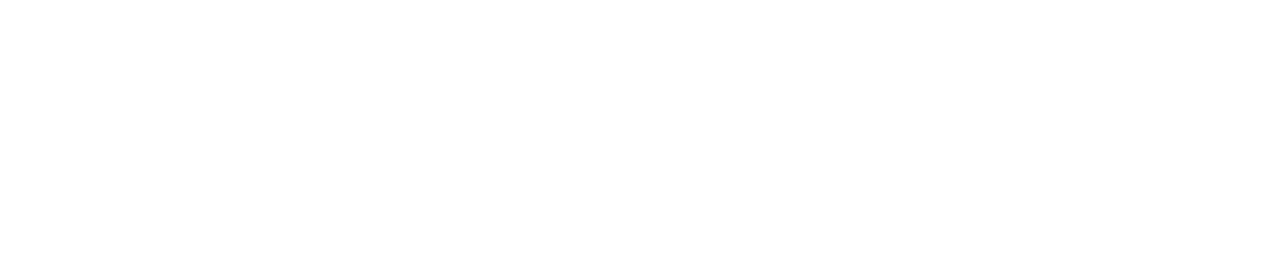
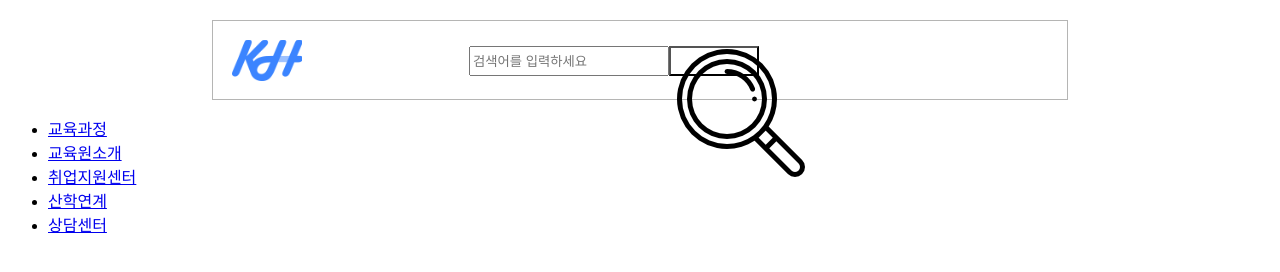
Before and after one commit to khs2810/CSS, a plain HTML site: page 실습/실습2(kh)/index.html in a window 1280 px wide. Drawn offline with Linux system fonts and the light colour scheme.

Commit message:
연습문제푸는중

```diff
--- a/실습/실습2(kh)/index.html
+++ b/실습/실습2(kh)/index.html
@@ -1,11 +1,46 @@
 <!DOCTYPE html>
 <html lang="ko">
+
 <head>
     <meta charset="UTF-8">
     <meta name="viewport" content="width=device-width, initial-scale=1.0">
-    <title>Document</title>
+    <title>KH</title>
+
+
+    <link rel="stylesheet" href="./style/header.css">
+    <!-- <link rel="stylesheet" href="./style/index.css"> -->
+    <!-- <link rel="stylesheet" href="./style/footer.css"> -->
 </head>
+
 <body>
+    <div class="wrap">
+        <!-- 헤드 -->
+        <header class="header">
+            <!-- 로고 -->
+            <div class="left-section">
+                <img id="KH-Logo" src="실습문제2 이미지/logo.PNG" alt="KH로고">
+            </div>
+            <!-- 검색바 -->
+            <div class="middle-section">
+                <input class="search-bar" type="text" placeholder="검색어를 입력하세요">
+                <button class="search-button">
+                    <img src="./실습문제2 이미지/search.png" alt="검색 버튼">
+                </button>
+            </div>
+            <div class="right-section"></div>
+        </header>
+    </div>
+    <!-- 네비게이션 메뉴 -->
+    <div class="navigator">
+        <ul id="navi">
+            <li><a href="#">교육과정</a></li>
+            <li><a href="#">교육원소개</a></li>
+            <li><a href="#">취업지원센터</a></li>
+            <li><a href="#">산학연계</a></li>
+            <li><a href="#">상담센터</a></li>
+        </ul>
 
+    </div>
 </body>
+
 </html>
--- /dev/null
+++ b/실습/실습2(kh)/style/header.css
@@ -0,0 +1,63 @@
+.wrap{
+    margin: 20px 20px 0px 20px;
+    /* border: 1px solid red; */
+
+}
+.header{
+    box-sizing: border-box;
+    height: 80px;
+    border: 1px solid rgba(54, 54, 53, 0.37);
+    max-width: 70%;
+    min-width: 500px;
+    display: flex;
+    flex-direction: row;
+    margin: auto;
+    position: relative;
+
+}
+
+.left-section{
+    width: 100px;
+    height: 80px;
+    box-sizing: border-box;
+    padding: 10px 0px 10px 10px;
+    /* border: 1px solid red;  */
+    position: absolute;
+}
+
+.KH-Logo{
+    width: 100px;
+    height: 100px;
+
+}
+
+.middle-section{
+    box-sizing: border-box;
+    border: 1px solid r/gb(15, 199, 46);
+    max-width: 900px;
+    height: 30px;
+    position: absolute;
+    left: 30%;
+    margin-top: 25px;
+
+
+}
+
+.search-bar{
+    box-sizing: border-box;
+    min-width: 200px;
+    max-width: 900px;
+    height: 100%;
+    display: flex;
+    flex-direction: row;
+    float: left;
+
+}
+
+.search-button{
+    box-sizing: border-box;
+    width: 90px;
+    height: 100%;
+    background-color: white;
+
+}
--- /dev/null
+++ b/실습/실습2(kh)/style/menubox.css
@@ -0,0 +1,12 @@
+.navigator{
+    box-sizing: border-box;
+    width: 1000px; height: 40px;
+    border: 2px solid red;
+
+}
+
+ul,li,ol{
+    list-style-type: none;
+    padding: 0px;
+    margin: 0px;
+}
```
Also changed, not shown: 실습/실습2(kh)/style/footer.css (added), 실습/실습2(kh)/style/index.css (added).
